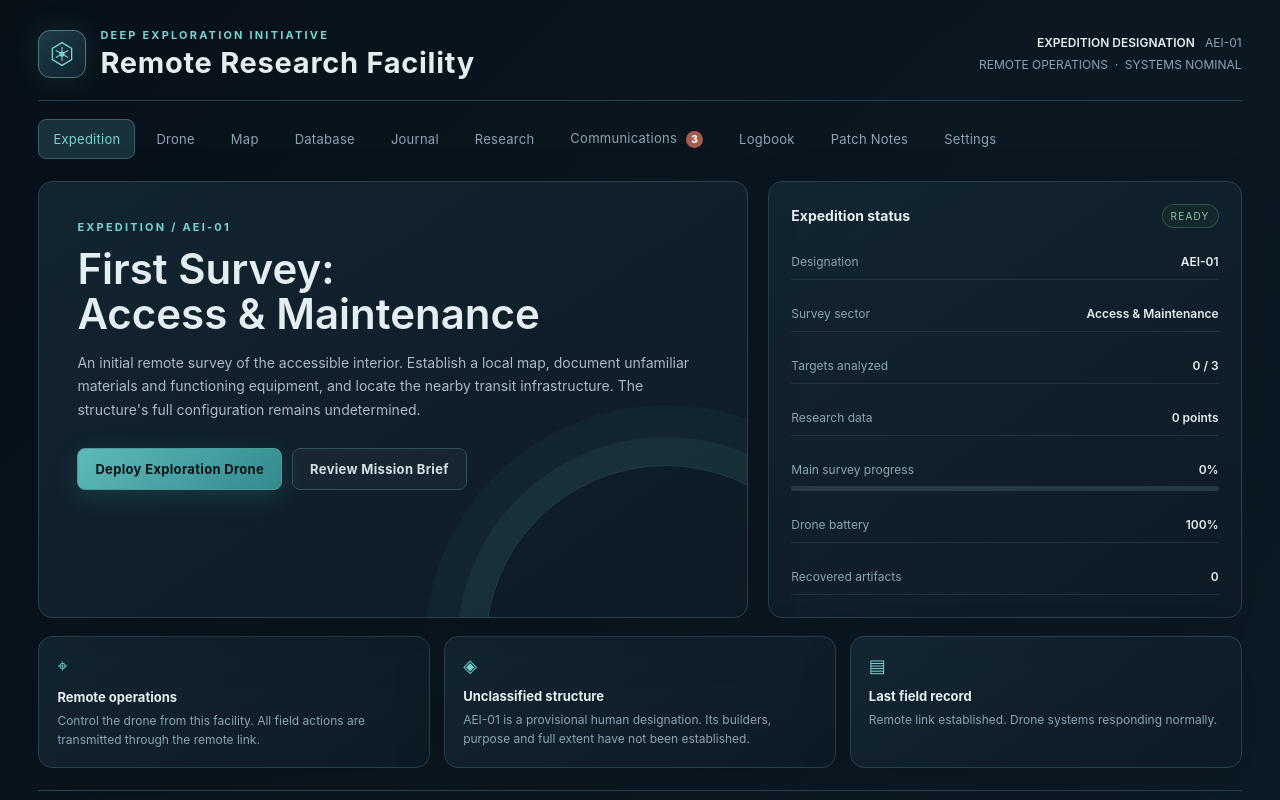
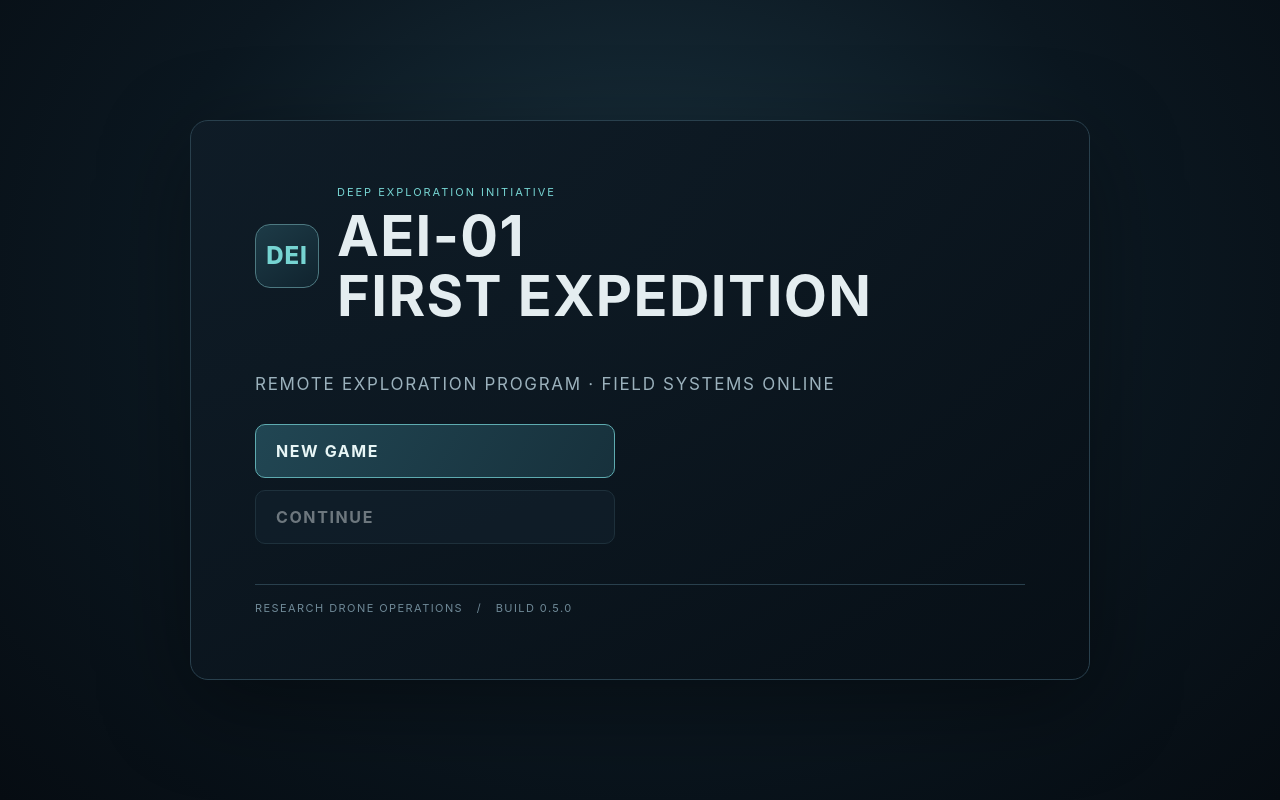
Before and after one commit to Agent-Distania/AEI-01-First-Expedition, a plain HTML site: page index.html in a window 1280 px wide. Drawn offline with Linux system fonts and the light colour scheme.

Commit message:
Release 0.5.0 main menu and new game flow

```diff
--- a/index.html
+++ b/index.html
@@ -4,7 +4,7 @@
 <meta charset="UTF-8" />
 <meta name="viewport" content="width=device-width, initial-scale=1.0, maximum-scale=1.0, user-scalable=no" />
 <meta name="theme-color" content="#09121a" />
-<title>AEI-01 | First Expedition · 0.4.2</title>
+<title>AEI-01 | First Expedition · 0.5.0</title>
 <style>
 :root{--bg:#081018;--panel:#101d28;--panel2:#142532;--line:#29404d;--muted:#8da4b2;--text:#e4edf0;--cyan:#76d4d2;--cyan2:#3eaaa9;--amber:#e6b76c;--red:#d97870;--green:#8cc6a1}
 *{box-sizing:border-box}html,body{margin:0;width:100%;height:100%;overflow:hidden;background:var(--bg);color:var(--text);font-family:Inter,ui-sans-serif,system-ui,-apple-system,BlinkMacSystemFont,"Segoe UI",sans-serif}button{font:inherit;color:inherit;cursor:pointer}button:focus-visible{outline:2px solid var(--cyan);outline-offset:2px}
@@ -88,10 +88,28 @@ html.touch-controls-enabled .touch-controls{display:block}
   .bottom-bar{gap:8px}
   .bottom-bar span{min-width:0;overflow:hidden;text-overflow:ellipsis;white-space:nowrap}
 }
+
+/* 0.5.0 Main menu */
+#mainMenu{position:absolute;inset:0;z-index:20;display:flex;align-items:center;justify-content:center;padding:24px;background:radial-gradient(ellipse at 50% 35%,#1b3441 0%,#0b1720 55%,#060c12 100%);overflow:auto}
+.menu-shell{width:min(900px,100%);padding:clamp(22px,6vw,64px);border:1px solid #29404d;background:linear-gradient(145deg,rgba(15,28,39,.92),rgba(7,15,22,.94));box-shadow:0 25px 90px #0006;border-radius:18px}
+.menu-brand{display:flex;align-items:center;gap:18px;margin-bottom:clamp(24px,6vh,52px)}
+.menu-mark{width:64px;height:64px;border:1px solid #4d7981;border-radius:15px;display:grid;place-items:center;color:var(--cyan);font-size:24px;font-weight:800;letter-spacing:.04em;background:linear-gradient(145deg,#1d3b47,#10232e)}
+.menu-eyebrow{color:var(--cyan);letter-spacing:.18em;font-size:11px;text-transform:uppercase}
+.menu-title{font-size:clamp(30px,6vw,56px);line-height:1.06;margin:8px 0 0;font-weight:750;letter-spacing:.025em}
+.menu-subtitle{color:#9bb1bc;font-size:clamp(13px,2vw,17px);letter-spacing:.1em;margin:14px 0 0}
+.menu-actions{display:flex;flex-direction:column;gap:12px;max-width:360px;margin-top:30px}
+.menu-button{border:1px solid #35515e;border-radius:10px;background:#142532;color:#e4edf0;padding:16px 20px;text-align:left;font-weight:700;letter-spacing:.1em;transition:background .15s,border-color .15s}
+.menu-button.primary{background:linear-gradient(120deg,#214653,#17313c);border-color:#5eabb0;color:#e8f6f6}
+.menu-button:active{background:#27515d}
+.menu-button:focus-visible{outline:2px solid var(--cyan);outline-offset:3px}
+.menu-foot{border-top:1px solid #29404d;margin-top:40px;padding-top:16px;color:#6f8997;font-size:11px;letter-spacing:.13em}
+@media(max-width:480px){.menu-shell{padding:24px 20px}.menu-brand{gap:12px}.menu-mark{width:50px;height:50px;border-radius:12px;font-size:19px}.menu-actions{max-width:none}}
 </style>
 </head>
 <body>
 <div id="app">
+  <section id="mainMenu" aria-label="Main menu"><div class="menu-shell"><div class="menu-brand"><div class="menu-mark">DEI</div><div><div class="menu-eyebrow">Deep Exploration Initiative</div><h1 class="menu-title">AEI-01<br>FIRST EXPEDITION</h1></div></div><p class="menu-subtitle">REMOTE EXPLORATION PROGRAM · FIELD SYSTEMS ONLINE</p><div class="menu-actions"><button class="menu-button primary" id="newGameButton">NEW GAME</button><button class="menu-button" id="continueButton">CONTINUE</button></div><div class="menu-foot">RESEARCH DRONE OPERATIONS &nbsp; / &nbsp; BUILD 0.5.0</div></div></section>
+
   <section id="facility">
     <div class="fac-shell">
       <header class="fac-top">
@@ -114,7 +132,7 @@ html.touch-controls-enabled .touch-controls{display:block}
         <button class="nav-btn" data-tab="settings">Settings</button>
       </nav>
       <main class="hub-content" id="hubContent"></main>
-      <footer class="hub-footer"><span>AEI-01 FIELD SYSTEMS &nbsp; / &nbsp; REMOTE DRONE OPERATIONS</span><span>LOCAL PROTOTYPE BUILD 0.4.2 &nbsp;·&nbsp; PROGRESS SAVES IN THIS BROWSER</span></footer>
+      <footer class="hub-footer"><span>AEI-01 FIELD SYSTEMS &nbsp; / &nbsp; REMOTE DRONE OPERATIONS</span><span>LOCAL PROTOTYPE BUILD 0.5.0 &nbsp;·&nbsp; PROGRESS SAVES IN THIS BROWSER</span></footer>
     </div>
   </section>
 
@@ -199,7 +217,7 @@ const canvas = $('worldCanvas'), ctx = canvas.getContext('2d');
 const mapCanvas = $('mapCanvas'), mapCtx = mapCanvas.getContext('2d');
 const fogCanvas = document.createElement('canvas'), fogCtx = fogCanvas.getContext('2d');
 const viewport = $('viewport');
-const VERSION = '0.4.2';
+const VERSION = '0.5.0';
 const saveKey = 'dei_aei01_first_expedition_v01';
 
 const rooms = [
@@ -266,6 +284,7 @@ let state = {
   carriedItems:[],recoveredItems:[],sampleCollected:false,lowBatteryNotified:false,researchPoints:0,upgrades:[],markedRooms:[],uiSettings:{touchControls:'auto',objectivesCollapsed:false},
   sensorTitle:'No target selected',sensorText:'Move near an object and activate the scanner to inspect it.'
 };
+const freshStateSnapshot=JSON.parse(JSON.stringify(state));
 let keys = {}, mouse = {x:0,y:0}, camera = {x:0,y:0}, lastFrame = 0, toastTimer = null, hubTab='expedition', mapOpen=false, hudAccumulator=0;
 let dpr = Math.max(1,Math.min(2,window.devicePixelRatio||1));
 const messageView={category:'all',status:'all',sort:'newest',query:'',selectedId:null};
@@ -355,6 +374,7 @@ function renderHub(tab=hubTab){hubTab=tab;document.querySelectorAll('.nav-btn').
   hubContent.innerHTML=`<div class="panel-page"><h2>Expedition Logbook</h2><article class="hub-card" style="grid-column:1/-1"><div class="eyebrow">Field activity record</div>${state.logs.map(m=>`<div class="entry"><strong>${escapeHtml(formatTimestamp(m.timestamp))} · Field record${m.timestamp?'':' · legacy'}</strong><p>${escapeHtml(m.text)}</p></div>`).join('')||'<p class="small-copy">No records yet.</p>'}</article></div>`;
  } else if(tab==='patchnotes'){
   hubContent.innerHTML=`<div class="panel-page"><h2>Patch Notes</h2>
+   <article class="hub-card" style="grid-column:1/-1;min-height:0"><div class="eyebrow">Current build · 0.5.0</div><h3>Main Menu Update</h3><div class="patch-group"><strong>Added</strong><p>Title screen with New Game and Continue buttons.</p></div><div class="patch-group"><strong>Changed</strong><p>Facility screen is now entered from the main menu.</p></div><div class="patch-group"><strong>Removed</strong><p>None.</p></div><div class="patch-group"><strong>Fixed</strong><p>None.</p></div></article>
    <article class="hub-card" style="grid-column:1/-1;min-height:0"><div class="eyebrow">Current build · 0.4.2</div><h3>Mobile Layout Hotfix</h3><div class="patch-group"><strong>Added</strong><p>Responsive short-screen layout rules for phones, with a compact field header and status bar.</p></div><div class="patch-group"><strong>Changed</strong><p>The field viewport now uses the full available phone width when desktop side panels are hidden.</p></div><div class="patch-group"><strong>Removed</strong><p>None.</p></div><div class="patch-group"><strong>Fixed</strong><p>Corrected the short-screen grid rule that left a narrow game view and unused black space on mobile; reduced header and status-bar overlap.</p></div></article>
    <article class="hub-card" style="grid-column:1/-1;min-height:0"><div class="eyebrow">Current build · 0.4.1</div><h3>Deployment Hotfix</h3><div class="patch-group"><strong>Added</strong><p>Direct touchscreen activation for the Deploy Exploration Drone button.</p></div><div class="patch-group"><strong>Changed</strong><p>Deployment now ignores duplicate activation while the field view is already open.</p></div><div class="patch-group"><strong>Removed</strong><p>None.</p></div><div class="patch-group"><strong>Fixed</strong><p>Improved mobile deployment activation to address the drone not launching from the facility screen.</p></div></article>
    <article class="hub-card" style="grid-column:1/-1;min-height:0"><div class="eyebrow">Current build · 0.4.1</div><h3>Infrastructure &amp; Exploration Update</h3>
@@ -545,6 +565,11 @@ window.addEventListener('resize',()=>{resizeCanvas();if($('mapModal').classList.
 window.addEventListener('beforeunload',()=>saveGame(true));
 
 safeLoad();
+const hasExistingSave=(()=>{try{return !!localStorage.getItem(saveKey);}catch(e){return false;}})();
+facility.style.display='none';game.style.display='none';$('mainMenu').style.display='flex';
+$('continueButton').disabled=!hasExistingSave;$('continueButton').style.opacity=hasExistingSave?'1':'.45';
+$('continueButton').addEventListener('click',()=>{if(!hasExistingSave)return;$('mainMenu').style.display='none';facility.style.display='block';game.style.display='none';renderHub('expedition');});
+$('newGameButton').addEventListener('click',()=>{try{localStorage.removeItem(saveKey);}catch(e){}state=JSON.parse(JSON.stringify(freshStateSnapshot));state.missionActive=false;hubTab='expedition';messageView.selectedId=null;targets.forEach(t=>t.scanned=false);$('mainMenu').style.display='none';game.style.display='none';facility.style.display='block';applyTouchControls();renderHub('expedition');updateMessageBadge();updateHud();saveGame(true);});
 targets.forEach(t=>t.scanned=state.scanned.includes(t.id));
 applyTouchControls();
 renderHub('expedition');
```
